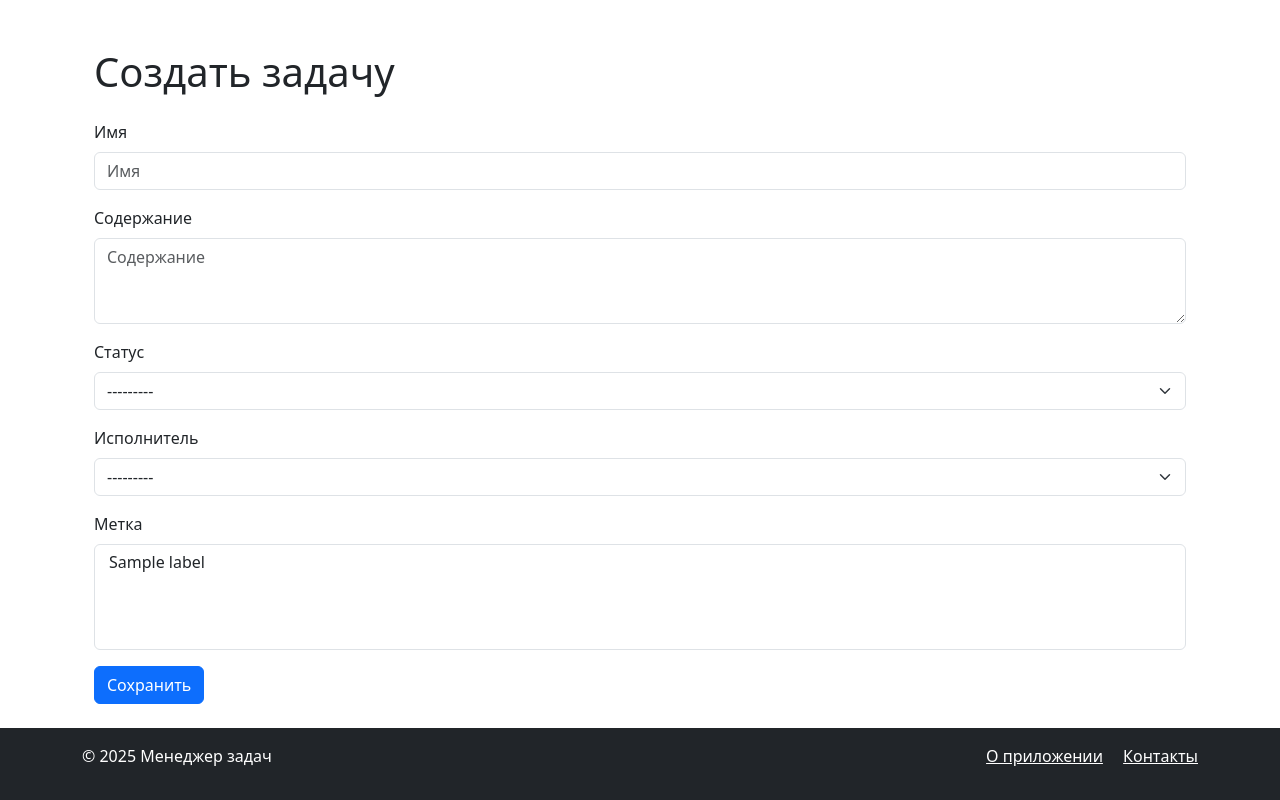
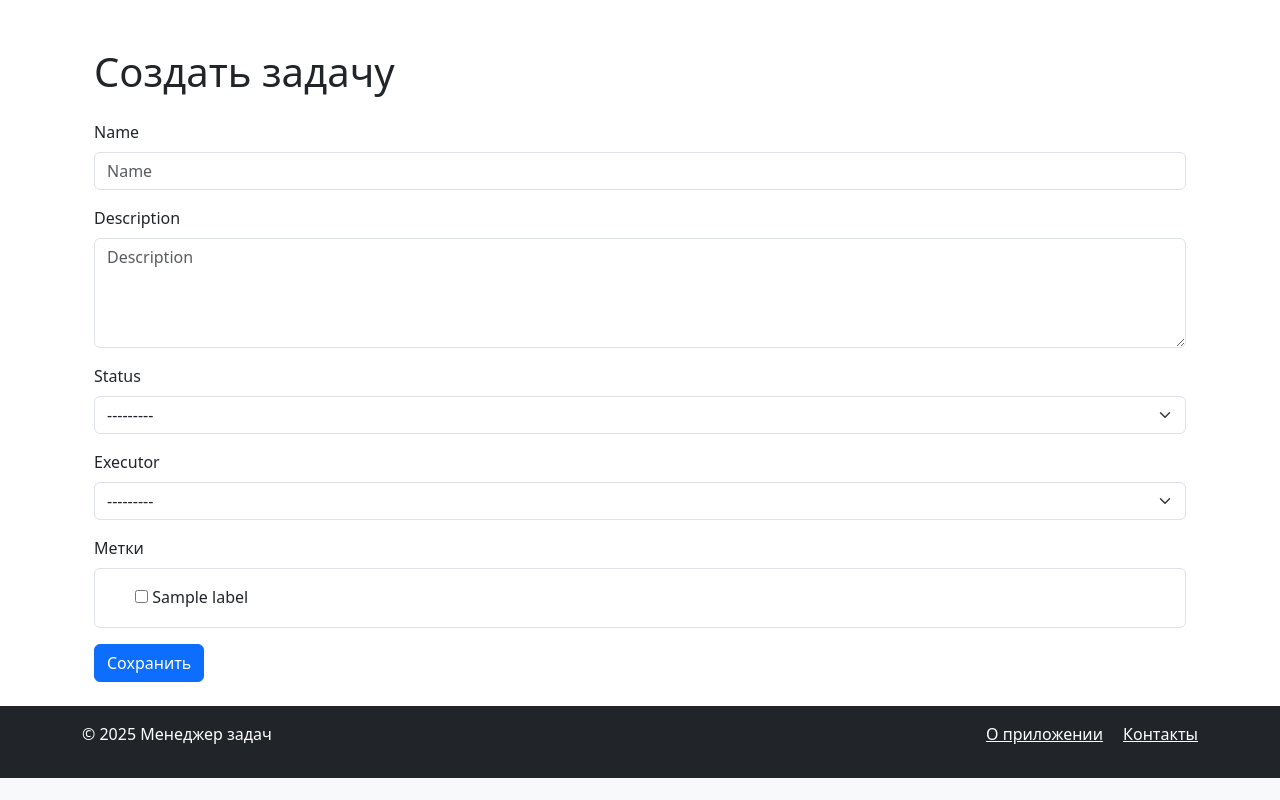
Before and after one commit to SergeyAnuf/python-project-52, a Django app: page /tasks/create/ in a window 1280 px wide. Shown: the part 56-856 px from the top of the page. After the commit the page ends 834 px from the top, so only its background shows below. Run offline with Django 5.2, Linux system fonts and the light colour scheme; a user stored in the database is signed in; tables that the repository leaves empty hold one stand-in row (values such as "Sample post"); some libraries are stand-ins or nearby versions.

Commit message:
внесены изменения в работу с метками и статусами

```diff
--- a/task_manager/tasks/forms.py
+++ b/task_manager/tasks/forms.py
@@ -1,38 +1,45 @@
 from django import forms
 from django.contrib.auth import get_user_model
+from .models import Task
+from task_manager.statuses.models import Status
+from task_manager.labels.models import Label
 from django.utils.translation import gettext_lazy as _
-from .models import Task
-from ..statuses.models import Status
-from ..labels.models import Label
 
 User = get_user_model()
 
 
 class TaskForm(forms.ModelForm):
+    labels = forms.ModelMultipleChoiceField(
+        queryset=Label.objects.all(),
+        widget=forms.CheckboxSelectMultiple,
+        required=False,
+        label=_('Labels')
+    )
 
     class Meta:
         model = Task
         fields = ['name', 'description', 'status', 'executor', 'labels']
+        widgets = {
+            'description': forms.Textarea(attrs={'rows': 4}),
+        }
         labels = {
-            'name': _('Имя'),
-            'description': _('Содержание'),
-            'status': _('Статус'),
-            'executor': _('Исполнитель'),
-            'labels': _('Метка'),
-        }
-        widgets = {
-            'name': forms.TextInput(attrs={'class': 'form-control'}),
-            'description': forms.Textarea(attrs={'class': 'form-control', 'rows': 3}),
-            'status': forms.Select(attrs={'class': 'form-select'}),
-            'executor': forms.Select(attrs={'class': 'form-select'}),
-            'labels': forms.SelectMultiple(attrs={'class': 'form-select'}),
+            'name': _('Name'),
+            'description': _('Description'),
+            'status': _('Status'),
+            'executor': _('Executor'),
         }
 
     def __init__(self, *args, **kwargs):
+        # Извлекаем user из kwargs перед вызовом super()
         self.user = kwargs.pop('user', None)
         super().__init__(*args, **kwargs)
+
+        # Обновляем queryset'ы с учетом пользователя (если нужно)
+        self.fields['executor'].queryset = User.objects.all()
         self.fields['status'].queryset = Status.objects.all()
-        self.fields['executor'].queryset = User.objects.all()
-        # Теперь Label определен, поэтому эта строка будет работать
-        self.fields['labels'].queryset = Label.objects.all()
-        self.fields['labels'].label = _('Метка')
+
+        # Улучшаем отображение полей
+        self.fields['name'].widget.attrs.update({'class': 'form-control'})
+        self.fields['description'].widget.attrs.update({'class': 'form-control'})
+        self.fields['status'].widget.attrs.update({'class': 'form-select'})
+        self.fields['executor'].widget.attrs.update({'class': 'form-select'})
--- a/task_manager/tasks/models.py
+++ b/task_manager/tasks/models.py
@@ -5,44 +5,39 @@ from django.db import models
 from django.conf import settings
 from django.utils.translation import gettext_lazy as _
 from ..statuses.models import Status
+from django.contrib.auth import get_user_model
+
+
+User = get_user_model()
+
 
 class Task(models.Model):
-    name = models.CharField(
-        max_length=100,
-        verbose_name=_('Name')
-    )
-    description = models.TextField(
-        blank=True,
-        verbose_name=_('Description')
-    )
-    created_at = models.DateTimeField(
-        auto_now_add=True,
-        verbose_name=_('Created at')
-    )
+    name = models.CharField(max_length=100, verbose_name=_('Name'))
+    description = models.TextField(verbose_name=_('Description'))
+    created_at = models.DateTimeField(auto_now_add=True, verbose_name=_('Created at'))
     author = models.ForeignKey(
-        settings.AUTH_USER_MODEL,
-        on_delete=models.PROTECT,
+        User,
         related_name='authored_tasks',
+        on_delete=models.CASCADE,
         verbose_name=_('Author')
     )
     executor = models.ForeignKey(
-        settings.AUTH_USER_MODEL,
-        on_delete=models.PROTECT,
+        User,
         related_name='assigned_tasks',
+        null=True,
         blank=True,
-        null=True,
+        on_delete=models.SET_NULL,
         verbose_name=_('Executor')
     )
     status = models.ForeignKey(
-        Status,
+        'statuses.Status',  # Используем строковую ссылку для избежания циклических импортов
         on_delete=models.PROTECT,
-        related_name='tasks',
         verbose_name=_('Status')
     )
     labels = models.ManyToManyField(
-        'labels.Label',
+        'labels.Label',  # Используем строковую ссылку
+        blank=True,
         related_name='tasks',
-        blank=True,
         verbose_name=_('Labels')
     )
 
--- a/task_manager/tasks/views.py
+++ b/task_manager/tasks/views.py
@@ -1,6 +1,4 @@
 from django.shortcuts import render
-
-# Create your views here.
 from django.urls import reverse_lazy
 from django.views.generic import ListView, CreateView, UpdateView, DeleteView, DetailView
 from django.contrib.messages.views import SuccessMessageMixin
@@ -15,7 +13,6 @@ from django_filters.views import FilterView
 from .filters import TaskFilter
 from task_manager.labels.models import Label
 
-
 class TaskListView(LoginRequiredMixin, FilterView):
     model = Task
     template_name = 'tasks/list.html'
@@ -27,12 +24,6 @@ class TaskListView(LoginRequiredMixin, FilterView):
         kwargs = super().get_filterset_kwargs(filterset_class)
         kwargs['request'] = self.request
         return kwargs
-
-    def get_context_data(self, **kwargs):
-        context = super().get_context_data(**kwargs)
-        context['labels'] = Label.objects.all()
-        return context
-
 
 class TaskCreateView(LoginRequiredMixin, SuccessMessageMixin, CreateView):
     model = Task
@@ -48,19 +39,17 @@ class TaskCreateView(LoginRequiredMixin, SuccessMessageMixin, CreateView):
 
     def get_form_kwargs(self):
         kwargs = super().get_form_kwargs()
-        kwargs['user'] = self.request.user
+        # Убираем передачу 'user' в форму, так как она больше не требуется
         return kwargs
 
     def form_valid(self, form):
         form.instance.author = self.request.user
         return super().form_valid(form)
 
-
 class TaskDetailView(LoginRequiredMixin, DetailView):
     model = Task
     template_name = 'tasks/detail.html'
     context_object_name = 'task'
-
 
 class TaskUpdateView(LoginRequiredMixin, SuccessMessageMixin, UpdateView):
     model = Task
@@ -74,6 +63,10 @@ class TaskUpdateView(LoginRequiredMixin, SuccessMessageMixin, UpdateView):
         context['title'] = _('Обновить задачу')
         return context
 
+    def get_form_kwargs(self):
+        kwargs = super().get_form_kwargs()
+        # Убираем передачу 'user' в форму, так как она больше не требуется
+        return kwargs
 
 class TaskDeleteView(LoginRequiredMixin, DeleteView):
     model = Task
--- a/task_manager/templates/tasks/form.html
+++ b/task_manager/templates/tasks/form.html
@@ -9,7 +9,23 @@
 
     <form method="post">
         {% csrf_token %}
-        {% bootstrap_form form %}
+
+        {% bootstrap_field form.name %}
+        {% bootstrap_field form.description %}
+        {% bootstrap_field form.status %}
+        {% bootstrap_field form.executor %}
+
+        <div class="mb-3">
+            <label class="form-label">{% trans "Метки" %}</label>
+            <div class="border p-3 rounded">
+                {% for checkbox in form.labels %}
+                <div class="form-check">
+                    {{ checkbox }}
+                </div>
+                {% endfor %}
+            </div>
+        </div>
+
         <button type="submit" class="btn btn-primary">
             {% trans "Сохранить" %}
         </button>
```
Also changed, not shown: task_manager/templates/tasks/detail.html (+2 -16 lines).
